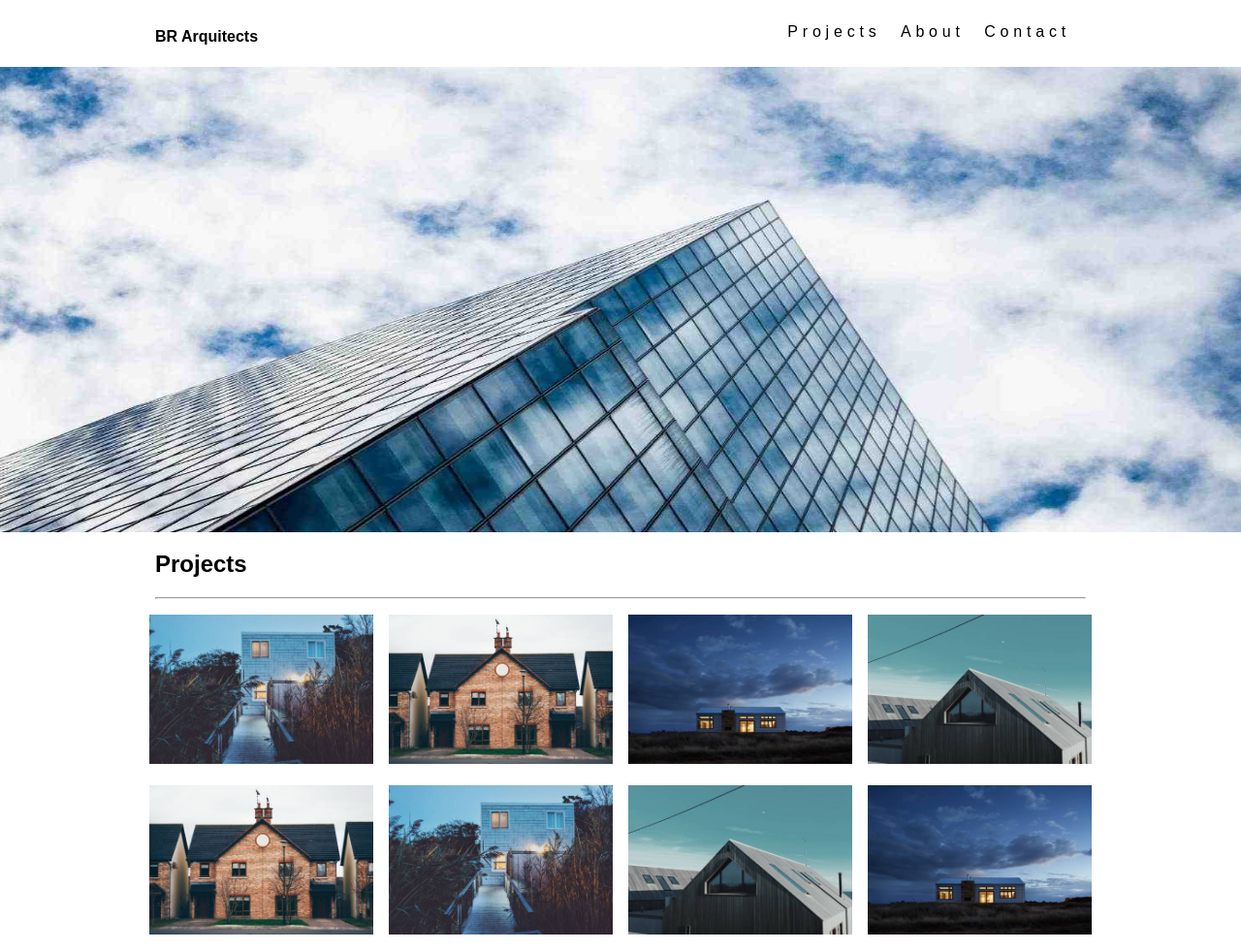
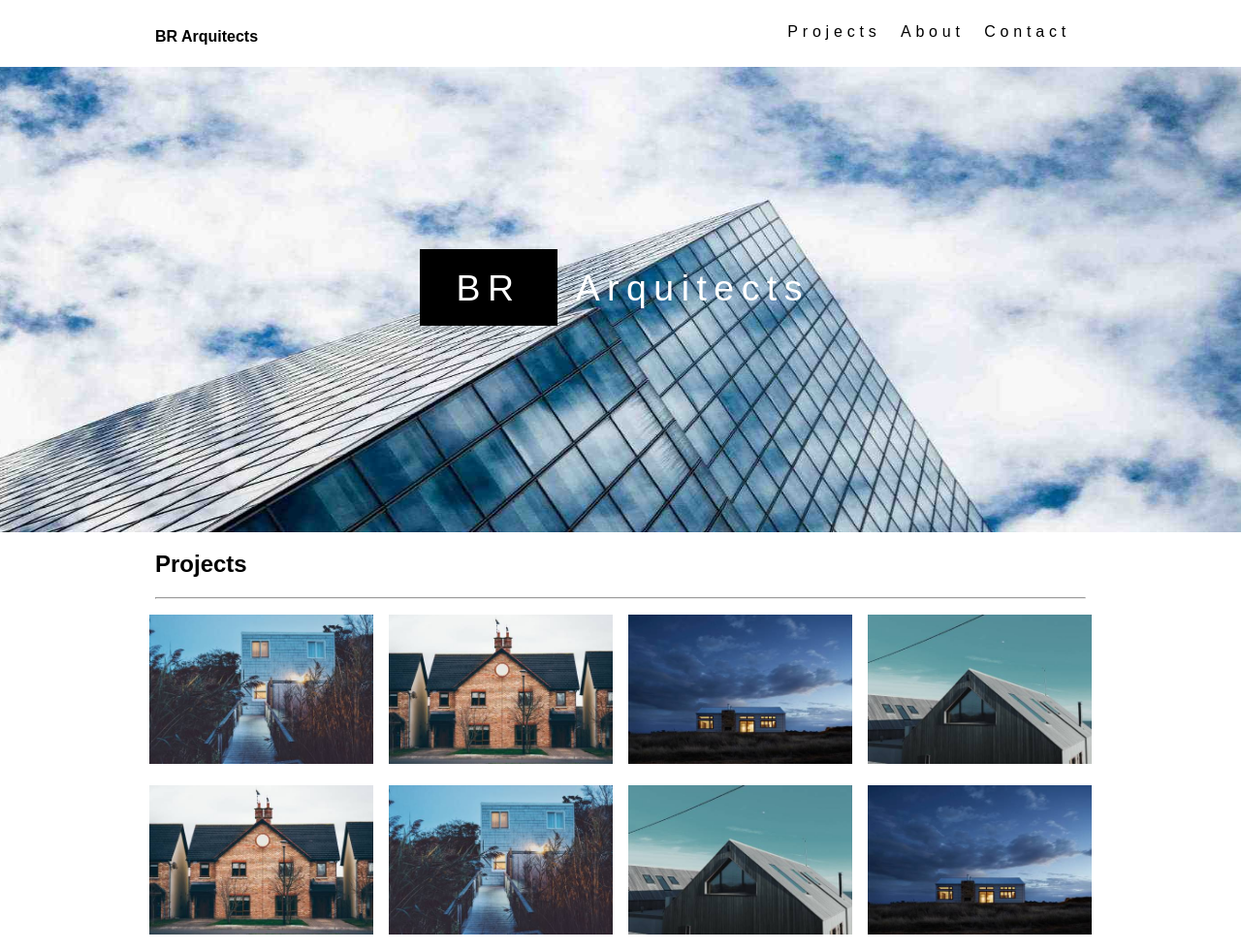
Before and after one commit to alexandrekings/gridResponsive, a plain HTML site: page index.html in a window 1280 px wide. Shown: the top 981 px of the page at 97% size. Drawn offline with Linux system fonts and the light colour scheme.

Commit message:
imagen add

```diff
--- a/css/style.css
+++ b/css/style.css
@@ -39,6 +39,25 @@ button{
     width: 100%;
     height: 30em;
     overflow: hidden;
+}
+.br{
+    font-size: 2em;
+    position: absolute;
+    margin: 0 auto;
+    width: 100%;
+    text-align: center;
+    margin-top: 5.3em;
+}
+.br span{
+    background: black;
+    color: white;
+    padding: .5em 1em;
+    margin-right: .5em;
+}
+.br h1{
+    font-weight: lighter;
+    letter-spacing: .2em;
+    color: white;
 }
 .hero img{
     width: 100%;
@@ -102,6 +121,10 @@ button{
     width: 90%;
     /* display: block; */
     }
+    .br {
+        font-size: 1.5em;
+        margin-top: 3.3em;
+    }
     .ficha {
         margin: .5em;
         padding: .5em 1.5em .5em .5em;
--- a/index.html
+++ b/index.html
@@ -25,6 +25,9 @@
             </nav>
         </section>
         <section class="hero">
+            <section class="br">
+                <h1><span>BR</span>Arquitects</h1>
+            </section>
             <img src="img/architect.jpg"/>
         </section>
     </header>
```
